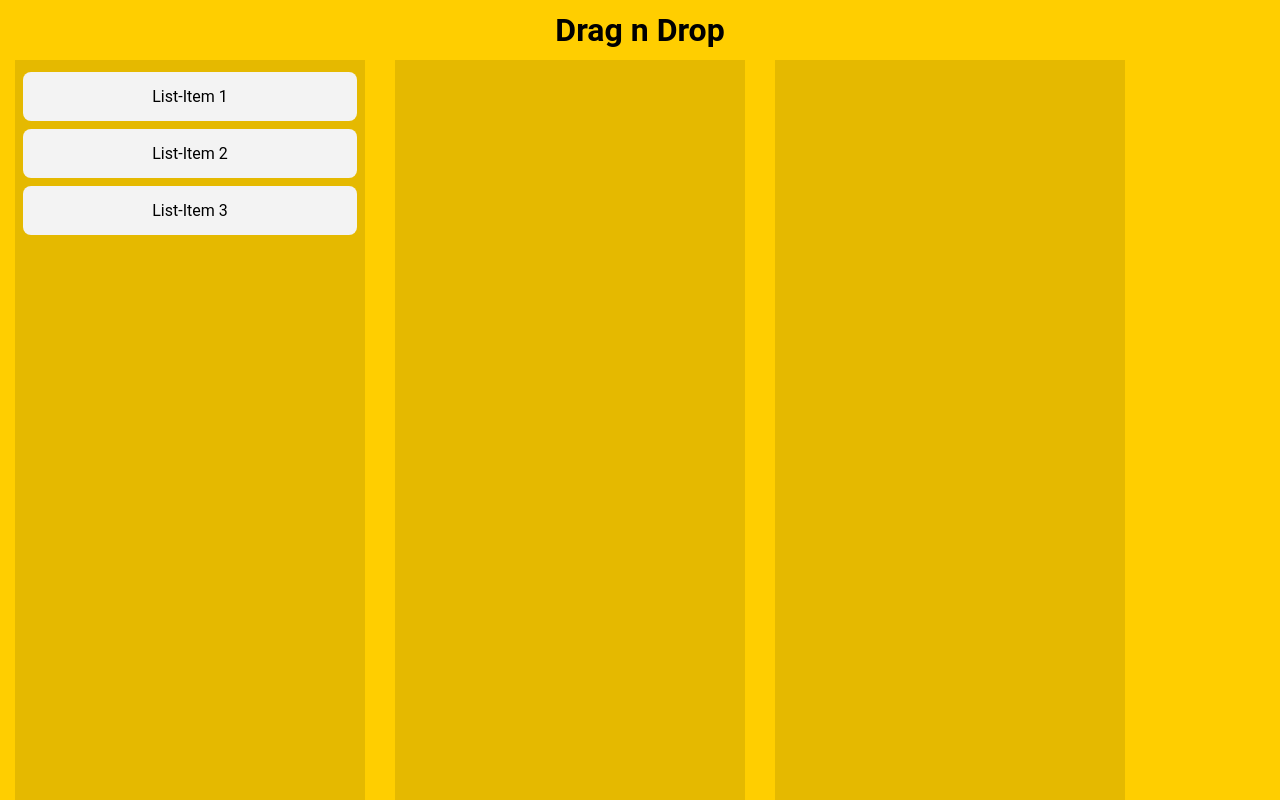
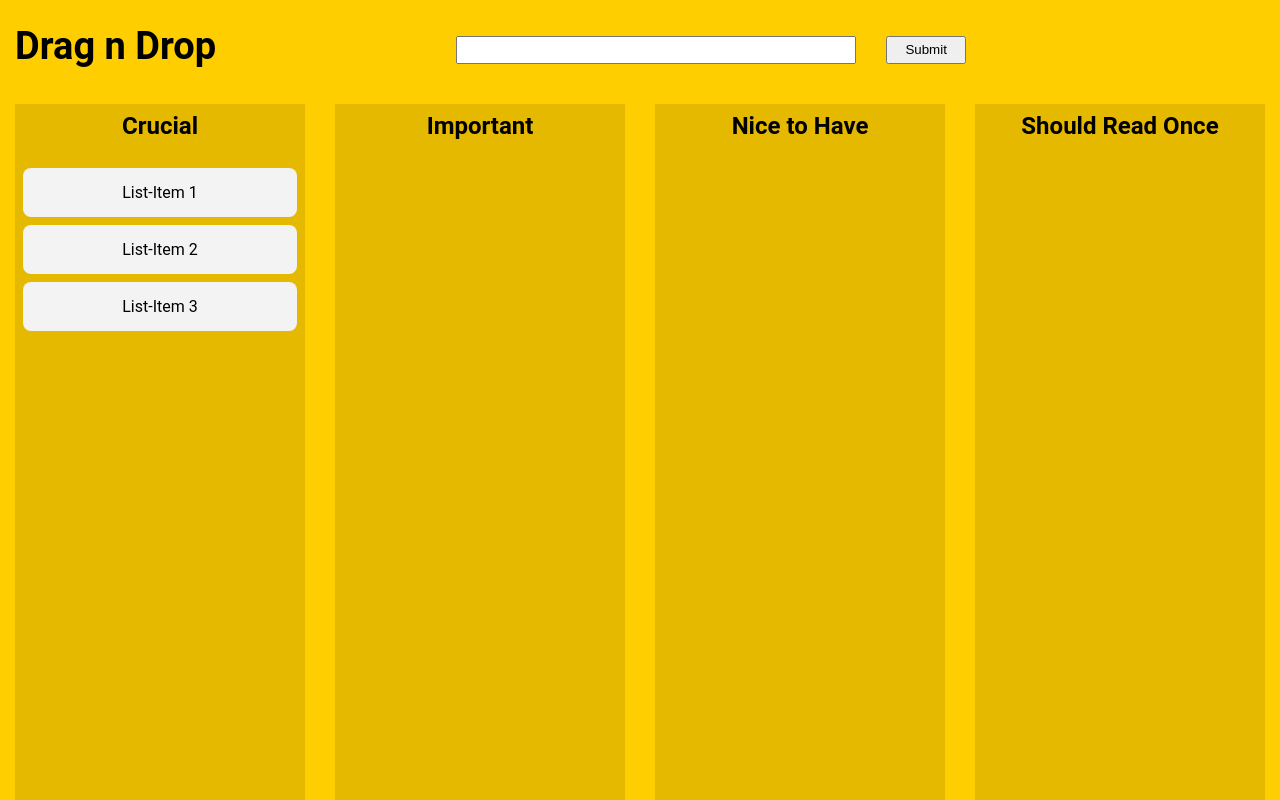
Before and after one commit to Hemantchuabey/Drag-and-Drop-Javascript, a plain HTML site: page index.html in a window 1280 px wide. Drawn offline with Linux system fonts and the light colour scheme.

Commit message:
Added some changes in HTML now we have input field and submit button using which we can add topic which we can drag and drop according to their importance.

```diff
--- a/index.html
+++ b/index.html
@@ -9,17 +9,24 @@
   </head>
   <body>
     <div class="app">
-      <header>
+      <header class="header">
         <h1>Drag n Drop</h1>
+        <div class="input">
+          <input type="text" name="topic" id="topic" />
+          <button type="submit">Submit</button>
+        </div>
       </header>
+
       <div class="lists">
         <div class="list">
+          <h2 class="importance">Crucial</h2>
           <div class="list-item" draggable="true">List-Item 1</div>
           <div class="list-item" draggable="true">List-Item 2</div>
           <div class="list-item" draggable="true">List-Item 3</div>
         </div>
-        <div class="list"></div>
-        <div class="list"></div>
+        <div class="list"><h2 class="importance">Important</h2></div>
+        <div class="list"><h2 class="importance">Nice to Have</h2></div>
+        <div class="list"><h2 class="importance">Should Read Once</h2></div>
       </div>
     </div>
     <script src="./script.js"></script>
--- a/style.css
+++ b/style.css
@@ -16,12 +16,36 @@ body {
   flex-flow: column;
 }
 header {
-  display: flex;
+  /* display: flex; */
   justify-content: center;
-  align-items: center;
-  height: 60px;
+  /* align-items: center; */
+  height: 80px;
+  flex-flow: column;
+  margin-top: 1.5rem;
 }
-
+.header > h1 {
+  display: inline;
+  font-size: 38px;
+  margin-left: 15px;
+}
+.input {
+  display: inline;
+  position: relative;
+}
+input {
+  line-height: 1.8;
+  width: 400px;
+  position: absolute;
+  top: -8px;
+  left: 240px;
+}
+button {
+  line-height: 1.8;
+  width: 80px;
+  position: absolute;
+  top: -8px;
+  left: 670px;
+}
 .lists {
   display: flex;
   flex: 1;
@@ -51,3 +75,8 @@ header {
   padding: 15px 20px;
   margin: 4px 0px;
 }
+
+.importance {
+  text-align: center;
+  margin-bottom: 1.5rem;
+}
```
